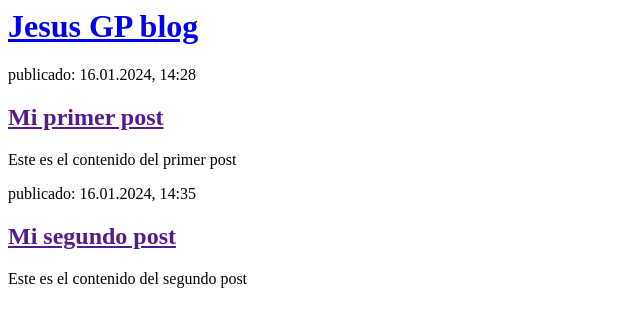
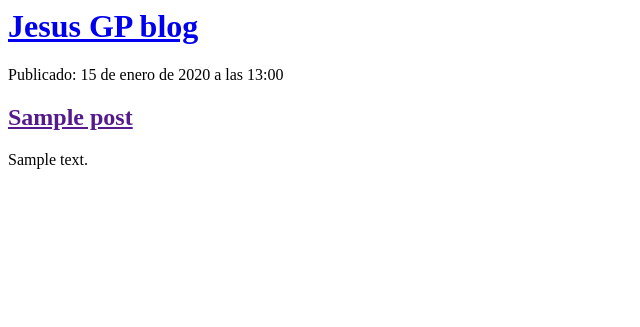
Before and after one commit to JesusGPro/JGP-blog, a Django app: page / in a window 1280 px wide. Shown: the top 327 px of the page, without its empty margins (0-640 px from the left). Run offline with Django 5.2, Linux system fonts and the light colour scheme; tables that the repository leaves empty hold one stand-in row (values such as "Sample post").

Commit message:
Plantilla modificada para mostrar los post guardados

```diff
--- a/blog/templates/blog/post_list.html
+++ b/blog/templates/blog/post_list.html
@@ -7,15 +7,15 @@
             <h1><a href="/">Jesus GP blog</a></h1>
         </div>
 
-        <div>
-            <p>publicado: 16.01.2024, 14:28</p>
-            <h2><a href="">Mi primer post</a></h2>
-            <p>Este es el contenido del primer post</p>
-        </div>
-        <div>
-            <p>publicado: 16.01.2024, 14:35</p>
-            <h2><a href="">Mi segundo post</a></h2>
-            <p>Este es el contenido del segundo post</p>
-        </div>
+        {% for post in posts %}
+            <div>
+                <p>Publicado: {{ post.publishing_date }}</p>
+                <h2><a href="">{{ post.title }}</a></h2>
+                <p>{{ post.text|linebreaksbr }}</p>
+            </div>
+
+        {% endfor %}
+
+
     </body>
 </html>
--- a/blog/views.py
+++ b/blog/views.py
@@ -1,4 +1,13 @@
 from django.shortcuts import render
+from django.utils import timezone
+from .models import Post
+
+# views concta modelos con plantillas, para ellos necesitamos los QuerySets (variable posts)
 
 def post_list(request):
-    return render(request, 'blog/post_list.html', {})
+    posts = Post.objects.filter(publishing_date__lte=timezone.now()).order_by('publishing_date')
+    return render(request, 'blog/post_list.html', {'posts': posts})
+
+# request: todo lo que recibimos del usuario por internet
+# {'posts': posts} es un lugar ene el que podemos agregar algunas cosas para que la plantilla las use
+# lo nombramos de momento 'posts'
```
